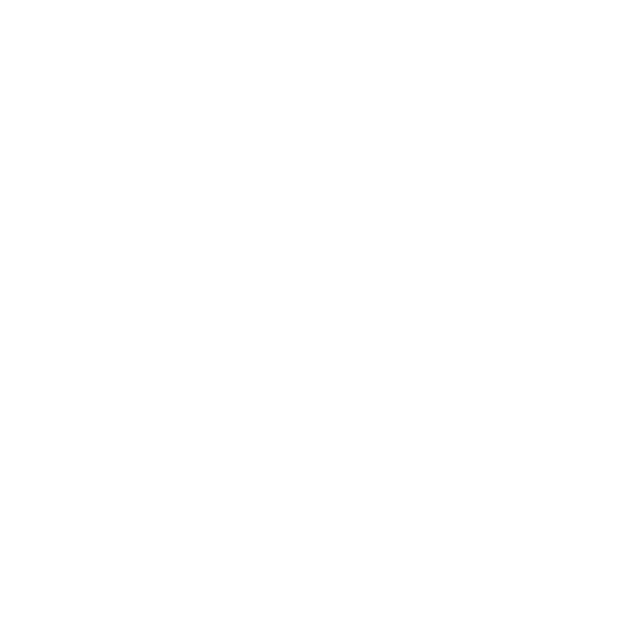
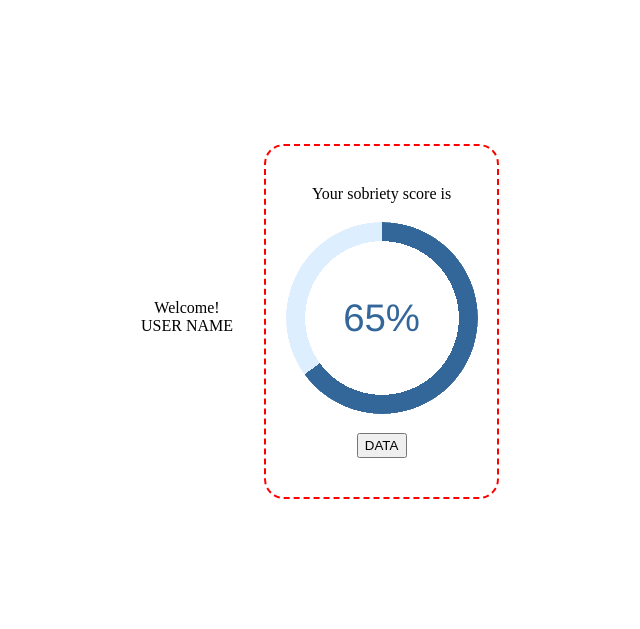
Before and after one commit to sanjaykumaran/sobrive, a plain HTML site: page index.html in a window 1280 px wide. Shown: the whole page, without its empty margins (355-995 px from the left). Drawn offline with Linux system fonts and the light colour scheme.

Commit message:
feet pics

```diff
--- a/index.html
+++ b/index.html
@@ -8,7 +8,23 @@
         <link rel="stylesheet" href="main.css">
     </head>
     <body>
-
+        <section class="home-section">
+            <div class="home-left">
+                <div class="heading">
+                    Welcome!
+                </div>
+                <div class="username">
+                    USER NAME
+                </div>
+            </div>
+            <div class="home-right">
+                <div class="score-div">
+                    <div style="margin: 10%;">Your sobriety score is </div>
+                    <div role="progressbar" aria-valuenow="65" aria-valuemin="0" aria-valuemax="100" style="--value:65"></div>
+                    <button class="data-button" href="/data.html">DATA</button>
+                </div>
+            </div>
+        </section>
         <script src="main.js" async defer></script>
     </body>
 </html>
--- a/main.css
+++ b/main.css
@@ -0,0 +1,101 @@
+.home-section {
+    display: flex;
+    padding: 10%;
+    flex-direction: row;
+    justify-content: center;
+}
+
+@media only screen and (max-width: 768px) {
+    .home-section {
+        margin-top: 10%;
+        display: flex;
+        padding: 5%;
+        flex-direction: column;
+    }
+  }
+
+.score-div {
+    margin-top: 5%;
+    border-color: red;
+    display: flex;
+    align-items: center;
+    padding: 10%;
+    flex-direction: column;
+    border-style: dashed;
+    border-radius: 20px;
+    border-width: 2px;
+}
+
+.data-button {
+    margin: 10%;
+    width: 50px;
+    height: 25px;
+}
+
+@media only screen and (max-width: 768px) {
+    .score-div {
+        height: 500px;
+    width: 80%;
+    border-color: red;
+    display: flex;
+    align-items: center;
+    justify-content: center;
+    flex-direction: column;
+    border-style: dashed;
+    border-radius: 20px;
+    border-width: 2px;
+    }
+  }
+
+.home-left {
+    display: flex;
+    justify-content: center;
+    margin: 5%;
+    flex-direction: column;
+}
+
+.home-right {
+    display: flex;
+    flex-direction: row;
+    justify-content: center;
+}
+
+.heading, .username {
+    text-align: center;
+}
+
+@keyframes growProgressBar {
+    0%, 33% { --pgPercentage: 0; }
+    100% { --pgPercentage: var(--value); }
+  }
+
+  @property --pgPercentage {
+    syntax: '<number>';
+    inherits: false;
+    initial-value: 0;
+  }
+
+  div[role="progressbar"] {
+    --size: 12rem;
+    --fg: #369;
+    --bg: #def;
+    --pgPercentage: var(--value);
+    animation: growProgressBar 3s 1 forwards;
+    width: var(--size);
+    height: var(--size);
+    border-radius: 50%;
+    display: grid;
+    place-items: center;
+    background:
+      radial-gradient(closest-side, white 80%, transparent 0 99.9%, white 0),
+      conic-gradient(var(--fg) calc(var(--pgPercentage) * 1%), var(--bg) 0)
+      ;
+    font-family: Helvetica, Arial, sans-serif;
+    font-size: calc(var(--size) / 5);
+    color: var(--fg);
+  }
+
+  div[role="progressbar"]::before {
+    counter-reset: percentage var(--value);
+    content: counter(percentage) '%';
+  }
```
Also changed, not shown: data.html (added).
